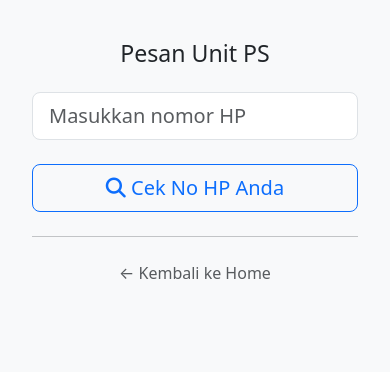
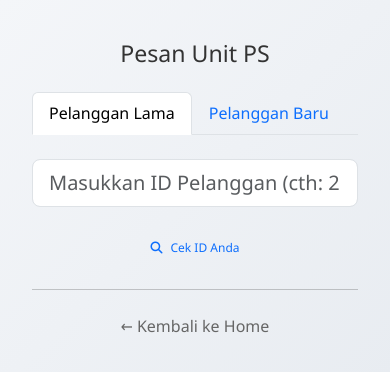
Before and after one commit to Ilhamfendd/sistem-manajemen-ps, a CodeIgniter app: page /sistem-manajemen-ps/index.php/booking/index in a window 390 px wide. Shown: the top 372 px of the page. Run offline with CodeIgniter, Linux system fonts and the light colour scheme.

Commit message:
feat: Update booking form_step1 to use customer_id instead of phone
- Redesigned booking step 1 with tabs for Existing/New customers
- Existing customers: input customer ID (6-char format: YYNNNN)
- New customers: input name + auto-generate ID with button
- Updated search_customer method to search by customer_id
- Both paths support AJAX and smooth flow to next step
- Added notifications.js integration for user feedback

```diff
--- a/application/controllers/Booking.php
+++ b/application/controllers/Booking.php
@@ -18,29 +18,27 @@ class Booking extends CI_Controller {
     }
 
     public function search_customer() {
-        $phone = $this->input->post('phone');
+        $this->output->set_content_type('application/json');
+        $customer_id = $this->input->post('customer_id');
 
-        if (!$phone) {
-            echo json_encode(['success' => false, 'message' => 'Nomor HP harus diisi']);
+        if (!$customer_id) {
+            echo json_encode(['success' => false, 'message' => 'ID Pelanggan harus diisi']);
             return;
         }
 
-        $customer = $this->db->where('phone', $phone)->get('customers')->row_array();
+        $customer = $this->db->where('customer_id', $customer_id)->get('customers')->row_array();
 
         if ($customer) {
-            // Customer exists - skip to step 3 (pilih unit)
+            // Customer exists
             echo json_encode([
                 'success' => true,
-                'is_existing' => true,
-                'customer' => $customer,
-                'next_step' => 3
+                'customer' => $customer
             ]);
         } else {
-            // New customer - go to step 2 (input nama)
+            // Customer not found
             echo json_encode([
-                'success' => true,
-                'is_existing' => false,
-                'next_step' => 2
+                'success' => false,
+                'message' => 'ID Pelanggan tidak ditemukan'
             ]);
         }
     }
--- a/application/views/booking/form_step1.php
+++ b/application/views/booking/form_step1.php
@@ -6,6 +6,7 @@
     <title><?= $title ?></title>
     <link href="https://cdn.jsdelivr.net/npm/bootstrap@5.3.0/dist/css/bootstrap.min.css" rel="stylesheet">
     <link rel="stylesheet" href="https://cdnjs.cloudflare.com/ajax/libs/font-awesome/6.4.0/css/all.min.css">
+    <link rel="stylesheet" href="<?= base_url('public/css/style.css') ?>">
 </head>
 <body style="background-color: #f8f9fa; padding: 40px 20px;">
 
@@ -15,13 +16,26 @@
             <div style="text-align: center;">
                 <h3 class="mb-4">Pesan Unit PS</h3>
 
+                <!-- Tab: Pelanggan Lama vs Baru -->
+                <ul class="nav nav-tabs mb-4" id="customerTabs" role="tablist">
+                    <li class="nav-item" role="presentation">
+                        <button class="nav-link active" id="existing-tab" data-bs-toggle="tab" data-bs-target="#existing" type="button">Pelanggan Lama</button>
+                    </li>
+                    <li class="nav-item" role="presentation">
+                        <button class="nav-link" id="new-tab" data-bs-toggle="tab" data-bs-target="#new" type="button">Pelanggan Baru</button>
+                    </li>
+                </ul>
+
+                <!-- EXISTING CUSTOMER -->
+                <div class="tab-content" id="customerTabContent">
+                    <div class="tab-pane fade show active" id="existing" role="tabpanel">
                         <div class="mb-4">
-                    <input type="tel" class="form-control form-control-lg" id="phone"
-                           placeholder="Masukkan nomor HP" autocomplete="off">
+                            <input type="text" class="form-control form-control-lg" id="customerId"
+                                   placeholder="Masukkan ID Pelanggan (cth: 250001)" autocomplete="off">
                         </div>
 
-                <button id="searchBtn" class="btn btn-outline-primary btn-lg">
-                    <i class="fas fa-search"></i> Cek No HP Anda
+                        <button id="searchBtn" class="btn btn-outline-primary btn-lg w-100">
+                            <i class="fas fa-search"></i> Cek ID Anda
                         </button>
 
                         <div id="error" class="alert alert-danger d-none mt-3" role="alert"></div>
@@ -33,6 +47,35 @@
                                 <button id="continueBtn" class="btn btn-primary btn-lg w-100">Lanjut Booking</button>
                             </div>
                         </div>
+                    </div>
+
+                    <!-- NEW CUSTOMER -->
+                    <div class="tab-pane fade" id="new" role="tabpanel">
+                        <div class="mb-3">
+                            <label for="fullName" class="form-label text-start d-block">Nama Lengkap</label>
+                            <input type="text" class="form-control form-control-lg" id="fullName"
+                                   placeholder="Masukkan nama Anda" autocomplete="off">
+                        </div>
+
+                        <div class="mb-4">
+                            <label for="newCustomerId" class="form-label text-start d-block">ID Pelanggan</label>
+                            <div class="input-group">
+                                <input type="text" class="form-control form-control-lg" id="newCustomerId"
+                                       placeholder="Klik Generate untuk auto-create" readonly>
+                                <button class="btn btn-outline-primary" type="button" id="generateBtn">
+                                    <i class="fas fa-magic"></i> Generate
+                                </button>
+                            </div>
+                            <small class="text-muted d-block mt-1">Format: YYNNNN (cth: 250001)</small>
+                        </div>
+
+                        <div id="newError" class="alert alert-danger d-none mt-3" role="alert"></div>
+
+                        <button id="continueNewBtn" class="btn btn-primary btn-lg w-100" disabled>
+                            <i class="fas fa-arrow-right"></i> Lanjut Booking
+                        </button>
+                    </div>
+                </div>
 
                 <hr class="my-4">
                 <a href="<?= site_url('home') ?>" class="text-muted text-decoration-none">← Kembali ke Home</a>
@@ -41,14 +84,14 @@
     </div>
 </div>
 
-<style>
-#searchBtn {
-    width: 100%;
-}
-</style>
+<?php $this->load->view('layouts/notifications'); ?>
+
+<script src="https://cdn.jsdelivr.net/npm/bootstrap@5.3.0/dist/js/bootstrap.bundle.min.js"></script>
+<script src="<?= base_url('public/js/notifications.js') ?>"></script>
 
 <script>
-const phone = document.getElementById('phone');
+// ===== EXISTING CUSTOMER =====
+const customerId = document.getElementById('customerId');
 const searchBtn = document.getElementById('searchBtn');
 const errorDiv = document.getElementById('error');
 const resultBox = document.getElementById('resultBox');
@@ -58,10 +101,10 @@ const continueBtn = document.getElementById('continueBtn');
 let lastSearchResult = null;
 
 searchBtn.addEventListener('click', function() {
-    const phoneValue = phone.value.trim();
+    const idValue = customerId.value.trim();
 
-    if (!phoneValue || phoneValue.length < 10) {
-        errorDiv.textContent = 'Nomor HP tidak valid (minimal 10 digit)';
+    if (!idValue || idValue.length !== 6) {
+        errorDiv.textContent = 'ID Pelanggan harus 6 karakter (format: YYNNNN)';
         errorDiv.classList.remove('d-none');
         resultBox.classList.add('d-none');
         return;
@@ -74,72 +117,127 @@ searchBtn.addEventListener('click', function() {
     fetch('<?= site_url('booking/search_customer') ?>', {
         method: 'POST',
         headers: {'Content-Type': 'application/x-www-form-urlencoded'},
-        body: 'phone=' + encodeURIComponent(phoneValue)
+        body: 'customer_id=' + encodeURIComponent(idValue)
     })
     .then(r => r.json())
     .then(data => {
         if (!data.success) {
-            errorDiv.textContent = data.message;
+            errorDiv.textContent = data.message || 'ID Pelanggan tidak ditemukan';
             errorDiv.classList.remove('d-none');
             resultBox.classList.add('d-none');
             searchBtn.disabled = false;
-            searchBtn.innerHTML = '<i class="fas fa-search"></i> Cek No HP Anda';
+            searchBtn.innerHTML = '<i class="fas fa-search"></i> Cek ID Anda';
             return;
         }
 
         lastSearchResult = {
-            phone: phoneValue,
-            is_existing: data.is_existing,
-            customer: data.customer || null
+            type: 'existing',
+            customer: data.customer
         };
 
-        if (data.is_existing) {
-            // Show existing customer welcome
         customerName.textContent = data.customer.full_name;
         resultBox.classList.remove('d-none');
-        } else {
-            // New customer - go directly to step 2
-            const form = document.createElement('form');
-            form.method = 'POST';
-            form.action = '<?= site_url('booking/form_step2') ?>';
-            form.innerHTML = '<input type="hidden" name="phone" value="' + phoneValue + '">';
-            document.body.appendChild(form);
-            form.submit();
-        }
-
         searchBtn.disabled = false;
-        searchBtn.innerHTML = '<i class="fas fa-search"></i> Cek No HP Anda';
+        searchBtn.innerHTML = '<i class="fas fa-search"></i> Cek ID Anda';
     })
-    .catch(e => {
-        console.error(e);
-        errorDiv.textContent = 'Terjadi kesalahan. Silakan coba lagi.';
+    .catch(err => {
+        console.error(err);
+        errorDiv.textContent = 'Terjadi kesalahan. Coba lagi.';
         errorDiv.classList.remove('d-none');
-        resultBox.classList.add('d-none');
         searchBtn.disabled = false;
-        searchBtn.innerHTML = '<i class="fas fa-search"></i> Cek No HP Anda';
+        searchBtn.innerHTML = '<i class="fas fa-search"></i> Cek ID Anda';
     });
 });
 
 continueBtn.addEventListener('click', function() {
-    if (!lastSearchResult || !lastSearchResult.is_existing) return;
+    if (!lastSearchResult) return;
 
     const form = document.createElement('form');
     form.method = 'POST';
     form.action = '<?= site_url('booking/form_step3') ?>';
-    form.innerHTML = '<input type="hidden" name="phone" value="' + lastSearchResult.phone + '">' +
-                     '<input type="hidden" name="full_name" value="' + lastSearchResult.customer.full_name + '">';
+
+    const input = document.createElement('input');
+    input.type = 'hidden';
+    input.name = 'customer_id';
+    input.value = lastSearchResult.customer.customer_id;
+
+    form.appendChild(input);
     document.body.appendChild(form);
     form.submit();
 });
 
-// Enter key to search
-phone.addEventListener('keypress', function(e) {
-    if (e.key === 'Enter') {
-        searchBtn.click();
+// ===== NEW CUSTOMER =====
+const fullName = document.getElementById('fullName');
+const newCustomerId = document.getElementById('newCustomerId');
+const generateBtn = document.getElementById('generateBtn');
+const newError = document.getElementById('newError');
+const continueNewBtn = document.getElementById('continueNewBtn');
+
+generateBtn.addEventListener('click', function() {
+    if (!fullName.value.trim()) {
+        newError.textContent = 'Silakan masukkan nama terlebih dahulu';
+        newError.classList.remove('d-none');
+        return;
     }
+
+    newError.classList.add('d-none');
+    generateBtn.disabled = true;
+    generateBtn.innerHTML = '<i class="fas fa-spinner fa-spin"></i>';
+
+    fetch('<?= site_url('booking/generate_customer_id') ?>')
+        .then(r => r.json())
+        .then(data => {
+            if (data.success) {
+                newCustomerId.value = data.customer_id;
+                continueNewBtn.disabled = false;
+                showNotification('ID berhasil di-generate: ' + data.customer_id, 'success');
+            } else {
+                newError.textContent = data.message || 'Gagal generate ID';
+                newError.classList.remove('d-none');
+            }
+            generateBtn.disabled = false;
+            generateBtn.innerHTML = '<i class="fas fa-magic"></i> Generate';
+        })
+        .catch(err => {
+            console.error(err);
+            newError.textContent = 'Terjadi kesalahan';
+            newError.classList.remove('d-none');
+            generateBtn.disabled = false;
+            generateBtn.innerHTML = '<i class="fas fa-magic"></i> Generate';
+        });
+});
+
+continueNewBtn.addEventListener('click', function() {
+    if (!fullName.value.trim() || !newCustomerId.value.trim()) {
+        newError.textContent = 'Semua data harus diisi';
+        newError.classList.remove('d-none');
+        return;
+    }
+
+    const form = document.createElement('form');
+    form.method = 'POST';
+    form.action = '<?= site_url('booking/form_step2') ?>';
+
+    const nameInput = document.createElement('input');
+    nameInput.type = 'hidden';
+    nameInput.name = 'full_name';
+    nameInput.value = fullName.value.trim();
+    form.appendChild(nameInput);
+
+    const idInput = document.createElement('input');
+    idInput.type = 'hidden';
+    idInput.name = 'customer_id';
+    idInput.value = newCustomerId.value.trim();
+    form.appendChild(idInput);
+
+    document.body.appendChild(form);
+    form.submit();
+});
+
+customerId.addEventListener('keypress', function(e) {
+    if (e.key === 'Enter') searchBtn.click();
 });
 </script>
 
-<script src="https://cdn.jsdelivr.net/npm/bootstrap@5.3.0/dist/js/bootstrap.bundle.min.js"></script>
 </body>
 </html>
```
Lines whose indentation alone changed are shown as unchanged.
